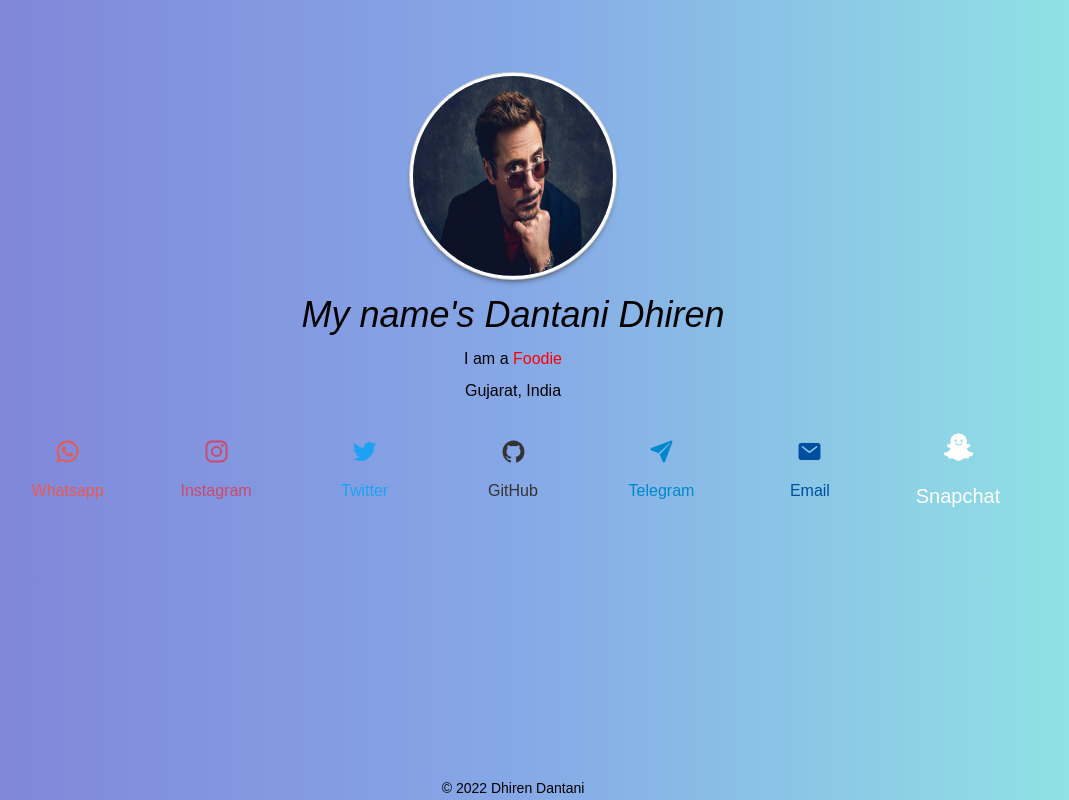
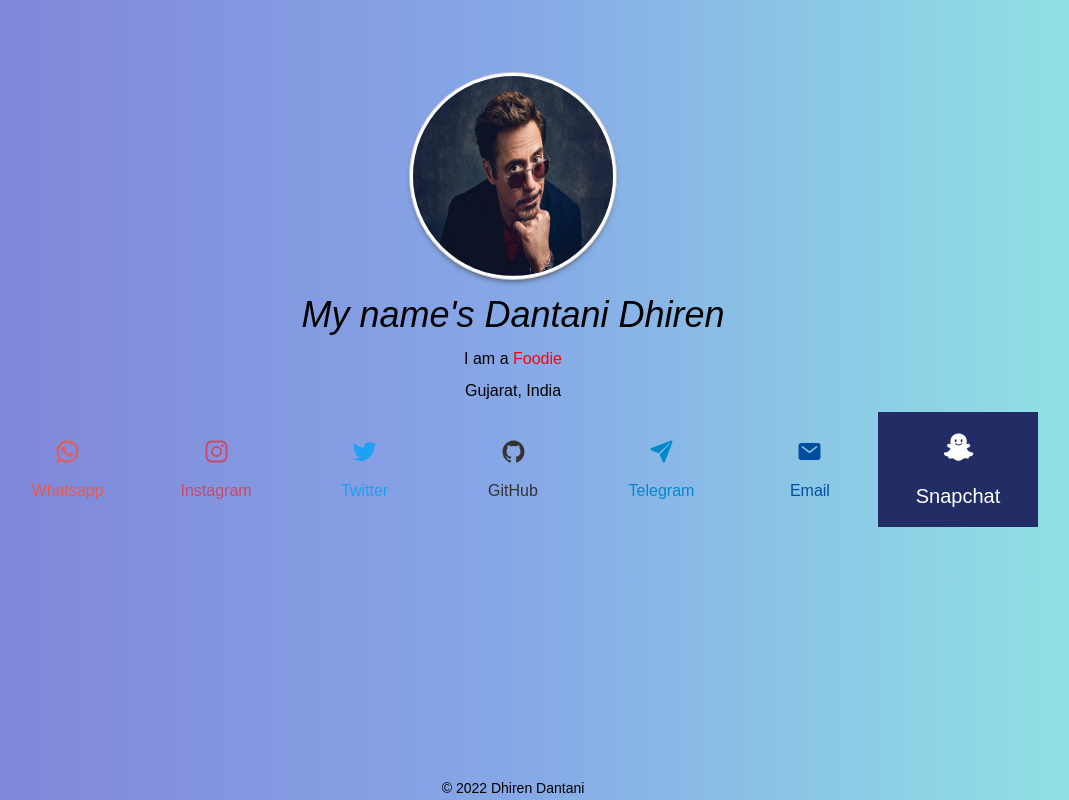
Before and after one commit to Dhiren0210/Dhiren0210.github.io, a plain HTML site: page index.html in a window 1280 px wide. In both pictures the pointer is over the item "Snapchat". Shown: the whole page, without its empty margins (127-1196 px from the left). Drawn offline with nearby package versions, Linux system fonts and the light colour scheme; a web font is replaced by a local one.

Commit message:
Update style.css

```diff
--- a/stylesheets/style.css
+++ b/stylesheets/style.css
@@ -262,11 +262,11 @@ ion-icon {
   background: #0088cc
 }
 
-.icon-paypal {
+.icon-snapchat {
   color: #222d65
 }
 
-.icon-paypal:hover {
+.icon-snapchat:hover {
   background: #222d65
 }
 
```
